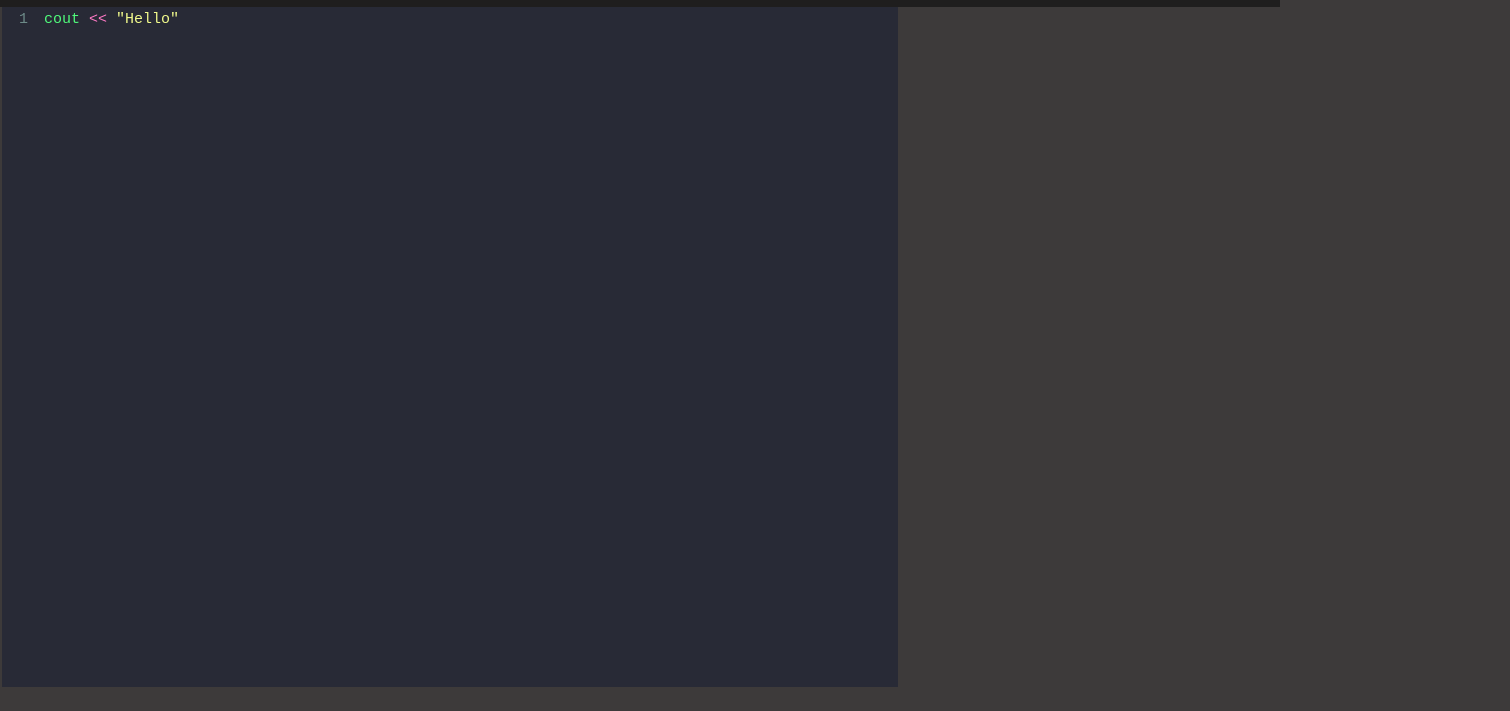
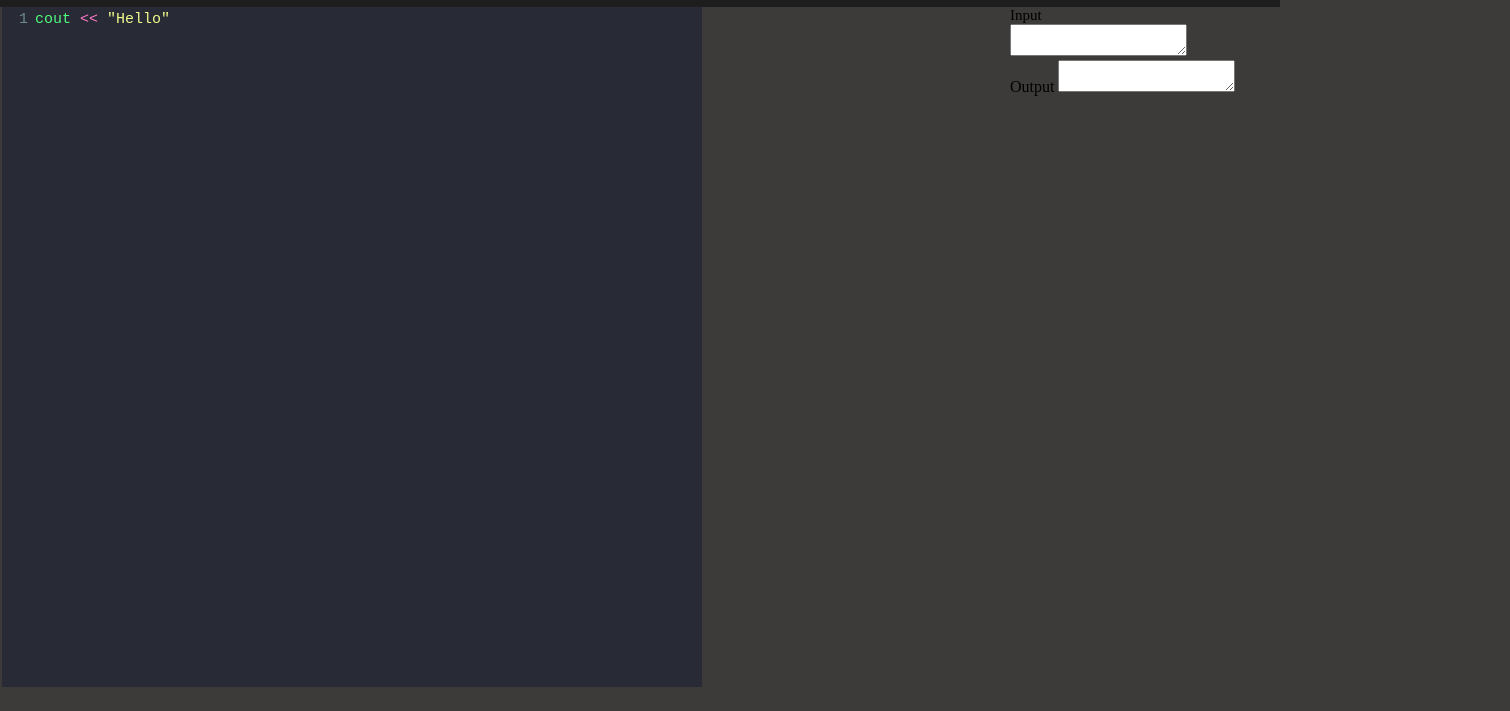
Before and after one commit to anirudh716/CodeSpace, a website: page index.html in a window 1280 px wide. Shown: the part 89-800 px from the top of the page, 1510 px wide, since content can reach past the window. Drawn offline with nearby package versions, Linux system fonts and the light colour scheme.

Commit message:
fixed errors

```diff
--- a/index.html
+++ b/index.html
@@ -24,11 +24,21 @@
 
       <button id="run-btn">Run <i class="fa-solid fa-play"></i> </button>
     </div>
-    <div class="code-area">
-      <textarea id="editor"> cout << "Hello" </textarea>
-      <!-- <textarea class="code-input"></textarea>
-      <textarea class="code-output"></textarea> -->
-    </div>
+    <div class="grid-code-area">
+      <div class="editor-container">
+          <textarea id="editor">cout << "Hello"</textarea>
+      </div>
+      <div class="io-container">
+          <div class="input-container">
+              <label for="input">Input</label>
+              <textarea id="input"></textarea>
+          </div>
+          <div class="output-container">
+              <label for="output">Output</label>
+              <textarea id="output"></textarea>
+          </div>
+      </div>
+  </div>
 
     <script src="https://kit.fontawesome.com/d43e5df47f.js" crossorigin="anonymous"></script>
     <script type="text/javascript" src="https://cdnjs.cloudflare.com/ajax/libs/codemirror/5.52.2/codemirror.min.js"></script>
--- a/style.css
+++ b/style.css
@@ -74,3 +74,17 @@
     resize: none;
     border: none;
 }
+
+.grid-code-area{
+    display: grid;
+    grid-template-columns: 1000px 500px auto;
+    grid-gap: 10px;
+}
+
+.input-container{
+    width: 30%;
+    /* height: 85vh; */
+    font-size: 15px;
+    resize: none;
+    border: none;
+}
```
